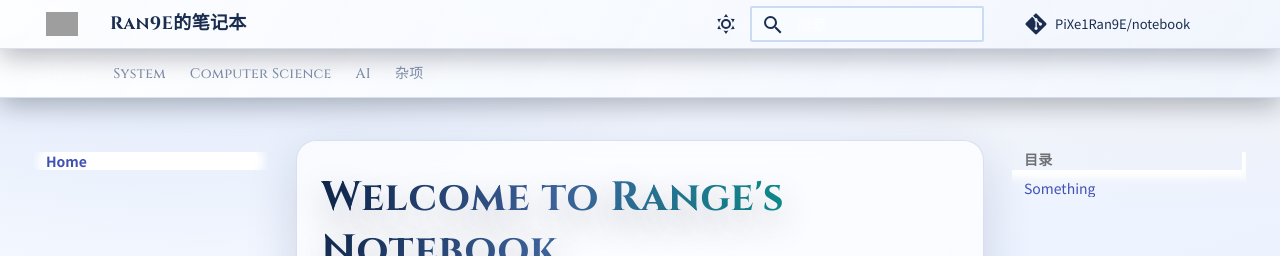
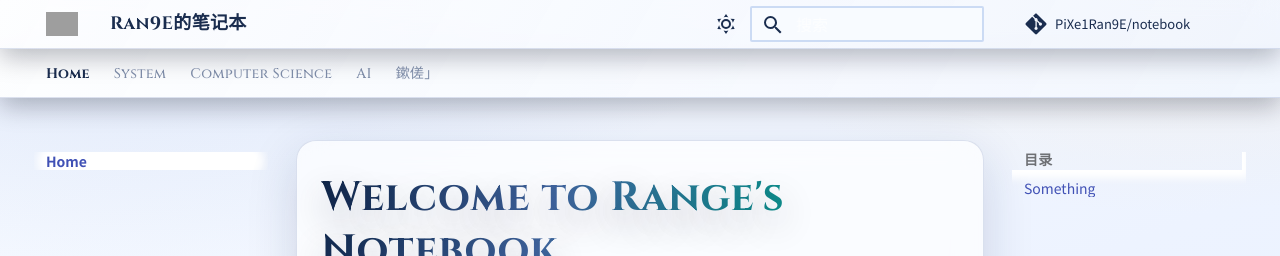
Before and after one commit to norangehere/zju-learning, an MkDocs documentation site: the page built from docs/index.md, in a window 1280 px wide. Shown: the top 256 px of the page. Built offline with MkDocs 1.6.1 and Material for MkDocs 9.7.7, drawn with Linux system fonts in a browser that asks for light colours; nearby versions of some CDN libraries; some web fonts are replaced; comment, search, counter and statistics services are not loaded; a style sheet for code colours, icons or effects is not loaded; grey boxes are pictures that could not be loaded.

Commit message:
Fix active tab contrast and bust CSS cache

```diff
--- a/docs/css/fantasy-depth.css
+++ b/docs/css/fantasy-depth-v2.css
@@ -77,22 +77,30 @@ button,
 
 .md-header__title,
 .md-header__topic,
-.md-tabs__link,
 .md-source,
 .md-source__repository,
 .md-header .md-icon {
   color: var(--fd-header-text);
 }
 
-.md-source__facts,
-.md-tabs__link {
+.md-source__facts {
   color: var(--fd-header-muted);
 }
 
-.md-tabs__link:hover,
-.md-tabs__link:focus-visible,
-.md-tabs__link--active {
-  color: var(--fd-accent);
+.md-tabs .md-tabs__link {
+  color: var(--fd-header-muted) !important;
+}
+
+.md-tabs .md-tabs__link:hover,
+.md-tabs .md-tabs__link:focus-visible {
+  color: var(--fd-accent) !important;
+}
+
+.md-tabs .md-tabs__item--active > .md-tabs__link,
+.md-tabs .md-tabs__link[aria-current="page"],
+.md-tabs .md-tabs__link--active {
+  color: var(--fd-header-text) !important;
+  font-weight: 700;
   opacity: 1;
 }
 
--- a/mkdocs.yml
+++ b/mkdocs.yml
@@ -1,10 +1,9 @@
 site_name: Ran9E的笔记本
 site_url: https://norangehere.github.io/zju-learning/
-repo_name: PiXe1Ran9E/notebook #存储库名称，一般自动设置
-repo_url: https://github.com/norangehere/zju-learning/ #存储库URL
-# edit_uri: tree/master/docs  #每个文档的顶部显示一个编辑按钮，""则隐藏
+repo_name: PiXe1Ran9E/notebook
+repo_url: https://github.com/norangehere/zju-learning/
 site_description: Ran9E的笔记本
-copyright: Copyright &copy; 2022 <a href="https://github.com/norangehere/zju-learning/"  target="_blank" rel="noopener">PiXe1Ran9E</a>
+copyright: Copyright &copy; 2022 <a href="https://github.com/norangehere/zju-learning/" target="_blank" rel="noopener">PiXe1Ran9E</a>
 
 theme:
   name: material
@@ -21,21 +20,19 @@ theme:
   font:
     text: LXGW WenKai Screen
     code: JetBrains Mono
-  palette: #切换昼夜模式的颜色，审美差就用默认，专业点就自定义
+  palette:
     - media: "(prefers-color-scheme: light)"
-      scheme: default #配色方案：浅色模式
+      scheme: default
       primary: grey
       accent: grey
       toggle:
-        icon: material/weather-sunny #图标，太阳
+        icon: material/weather-sunny
         name: Switch to dark mode
     - media: "(prefers-color-scheme: dark)"
-      scheme: slate #配色方案：深色模式
-      # primary: Brown  #原色，默认蓝，用于标题、侧边栏、文本链接和其他几个组件
+      scheme: slate
       toggle:
-        icon: material/weather-night #图标，月亮
+        icon: material/weather-night
         name: Switch to light mode
-
 markdown_extensions:
   - pymdownx.arithmatex:
       generic: true
@@ -57,7 +54,7 @@ markdown_extensions:
   - pymdownx.magiclink
   - pymdownx.superfences
   - pymdownx.inlinehilite
-  - pymdownx.smartsymbols #智能符号
+  - pymdownx.smartsymbols #鏅鸿兘绗﹀彿
   - pymdownx.emoji:
       emoji_index: !!python/name:material.extensions.emoji.twemoji
       emoji_generator: !!python/name:material.extensions.emoji.to_svg
@@ -73,7 +70,7 @@ extra_css:
   - https://gcore.jsdelivr.net/npm/lxgw-wenkai-screen-webfont@1.1.0/style.css
   - https://gcore.jsdelivr.net/npm/lxgw-wenkai-webfont@1.1.0/style.css
   - https://unpkg.com/katex@0/dist/katex.min.css
-  - css/fantasy-depth.css
+  - css/fantasy-depth-v2.css
   - css/custom.css
   - css/card.css
   - css/tasklist.css
@@ -110,10 +107,10 @@ plugins:
 nav:
   - Home:
       - index.md
-      # - 更新记录: changelog.md
-      # - 友链: link.md
+      # - 鏇存柊璁板綍: changelog.md
+      # - 鍙嬮摼: link.md
   - System:
-      - 计算机逻辑设计基础:
+      - 璁＄畻鏈洪€昏緫璁捐鍩虹:
           - CLDF/index.md
           - Logic and Digital System: CLDF/CLDF1.md
           - Combinational Logic Circuits: CLDF/CLDF2.md
@@ -143,10 +140,10 @@ nav:
       - 高级数据结构与算法分析:
           - ADS/index.md
           - Review: ADS/review.md
-          - 错题: ADS/collection.md
-      - 理论计算机设计基础:
+          - 閿欓: ADS/collection.md
+      - 鐞嗚璁＄畻鏈鸿璁″熀纭€:
           - TCS/index.md
-      - 计算机图形学:
+      - 璁＄畻鏈哄浘褰㈠:
           - CG/index.md
           - What is Computer Graphics?: CG/cg1.md
           - 2D Graphics: CG/cg2.md
@@ -165,18 +162,18 @@ nav:
       - 机器学习与数据分析:
           - MLDA/index.md
           - Note: MLDA/review.md
-      - 多智能体强化学习:
+      - 澶氭櫤鑳戒綋寮哄寲瀛︿範:
           - MARL/index.md
           - 1 Dynamic Programming: MARL/Lec1.md
           - 2 Value Estimation: MARL/Lec2.md
           - 3 Introduction to Deep Learning: MARL/Lec3.md
           - 4 Deep Q Network: MARL/Lec4.md
           - 5 Policy Gradient: MARL/Lec5.md
-          - 6 策略学习高级技巧与连续控制: MARL/Lec6.md
+          - 6 绛栫暐瀛︿範楂樼骇鎶€宸т笌杩炵画鎺у埗: MARL/Lec6.md
           - 7 MARL with Factored Value Functions: MARL/Lec7.md
           - 9 MARL with A-C: MARL/Lec9.md
 
-      - 机器学习:
+      - 鏈哄櫒瀛︿範:
           - ML/index.md
           - Introduction: ML/ml1.md
           - Linear Regression: ML/ml2.md
@@ -191,7 +188,7 @@ nav:
           - Dimensionality Reduction: ML/ml11.md
           - Clustering: ML/ml12.md
           - Reinforcement Learning: ML/ml13.md
-          - 特征选择和稀疏学习: ML/ml14.md
+          - Feature Selection and Sparsity: ML/ml14.md
       - 计算机视觉导论:
           - CV/index.md
           - Linear Algebra: CV/cv1.md
@@ -206,6 +203,6 @@ nav:
           - 3D Deep Learning: CV/cv11.md
           - Computational Photography: CV/cv12.md
 
-  - 杂项:
+  - 鏉傞」:
     - OpenGL:
         - OpenGL/learnopengl.md
```
